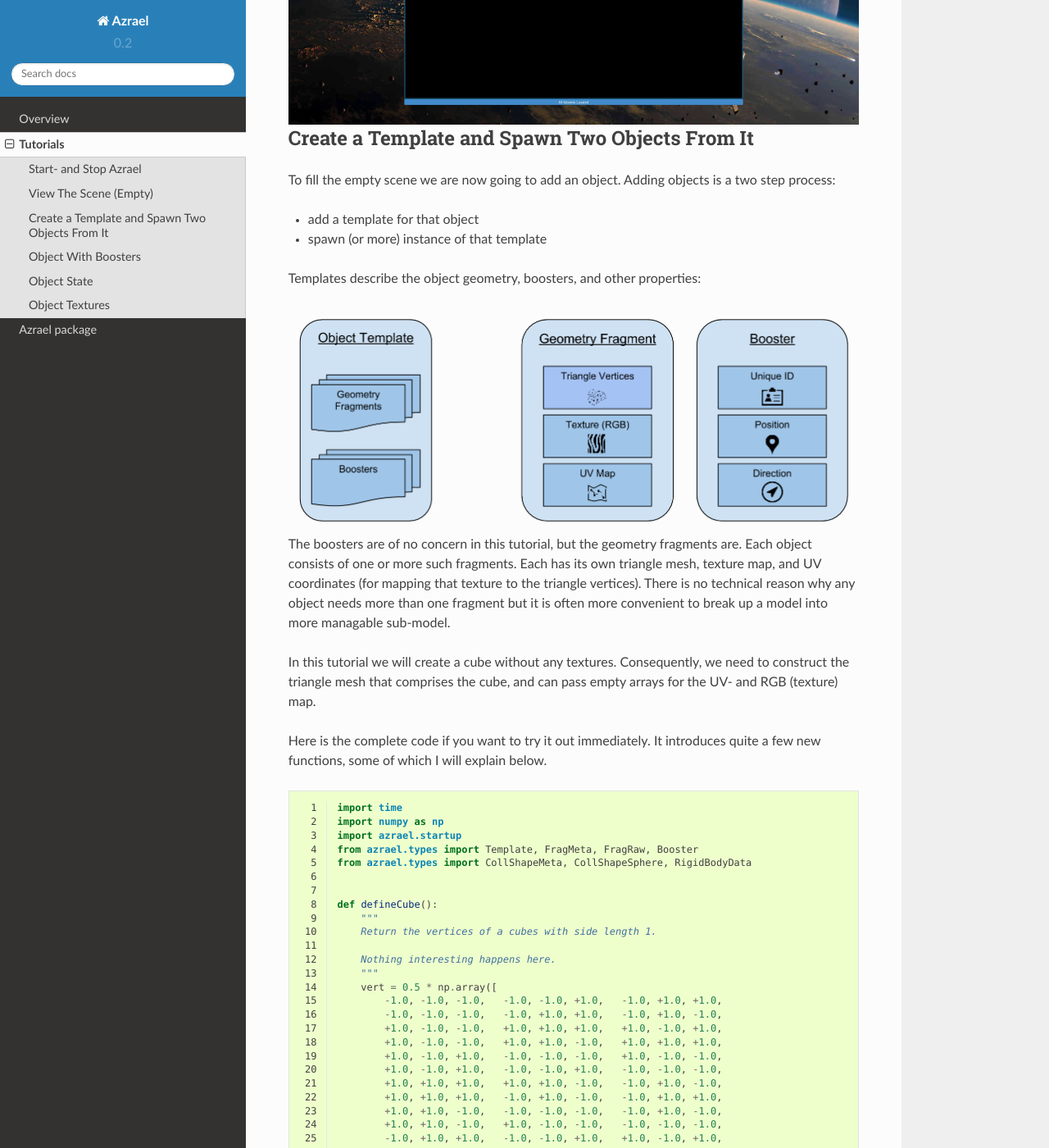
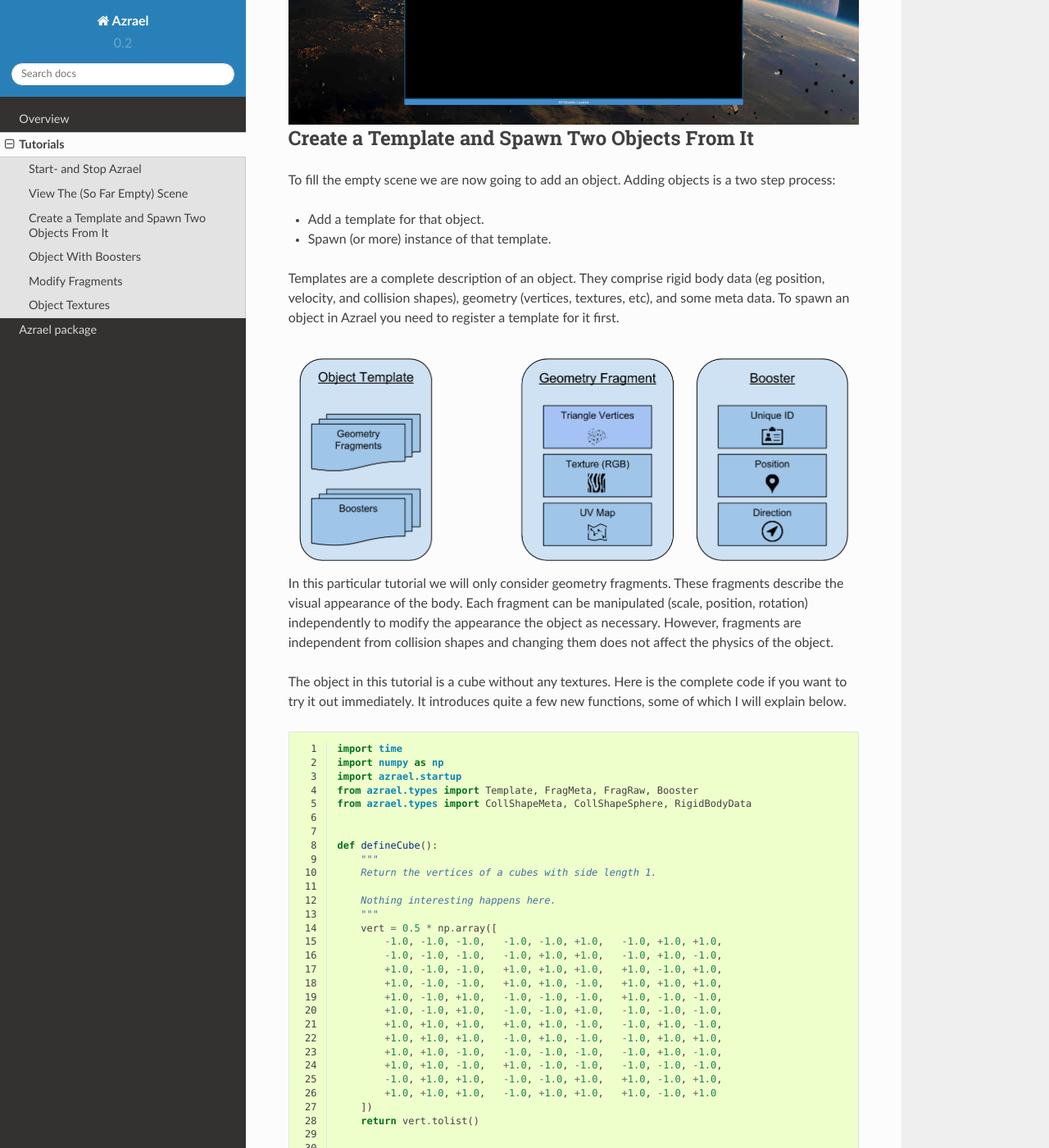
Before and after one commit to olitheolix/azrael, a Sphinx documentation site: the page built from doc/tutorials.rst, in a window 1280 px wide and 1400 px high, scrolled down 2326 px. Shown: the whole window at 82% size. Built offline with Sphinx 7.4.7 and the Read the Docs theme 2.0.0, drawn with Linux system fonts in a browser that asks for light colours; some of the changed text lies outside the part shown.

Commit message:
Updated tutorials section.

```diff
--- a/doc/tutorials.rst
+++ b/doc/tutorials.rst
@@ -58,8 +58,8 @@ Admittedly, this demo is not very exciting in itself but a good sanity test
 that everything works.
 
 
-View The Scene (Empty)
-======================
+View The (So Far Empty) Scene
+=============================
 
 This tutorial slightly extends the previous so that we can view the scene. The
 code itself is almost identical, except that it does not stop Azrael until we
@@ -86,33 +86,30 @@ Create a Template and Spawn Two Objects From It
 To fill the empty scene we are now going to add an object. Adding objects is a
 two step process:
 
-* add a template for that object
-* spawn (or more) instance of that template
+* Add a template for that object.
+* Spawn (or more) instance of that template.
 
-Templates describe the object geometry, boosters, and other
-properties:
+Templates are a complete description of an object. They comprise rigid body
+data (eg position, velocity, and collision shapes), geometry (vertices,
+textures, etc), and some meta data. To spawn an object in Azrael
+you need to register a template for it first.
 
 .. figure::  images/Template.png
    :width: 50em
    :align: center
 
-The boosters are of no concern in this tutorial, but the geometry fragments
-are. Each object consists of one or more such fragments. Each has its own
-triangle mesh, texture map, and UV coordinates (for mapping that texture to the
-triangle vertices). There is no technical reason why any object needs more than
-one fragment but it is often more convenient to break up a model into more
-managable sub-model.
+In this particular tutorial we will only consider geometry fragments. These
+fragments describe the visual appearance of the body. Each fragment can be
+manipulated (scale, position, rotation) independently to modify the appearance
+the object as necessary. However, fragments are independent from collision
+shapes and changing them does not affect the physics of the object.
 
-In this tutorial we will create a cube without any textures. Consequently, we
-need to construct the triangle mesh that comprises the cube, and can pass empty
-arrays for the UV- and RGB (texture) map.
-
-Here is the complete code if you want to try it out immediately. It introduces
-quite a few new functions, some of which I will explain below.
+The object in this tutorial is a cube without any textures. Here is the
+complete code if you want to try it out immediately. It introduces quite a few
+new functions, some of which I will explain below.
 
 .. literalinclude:: tutorials/tut_3_1.py
    :language: python
-   :emphasize-lines: 28, 33
    :linenos:
 
 This time if you browse to http://localhost:8080 you will see two cubes
@@ -123,41 +120,46 @@ floating in space.
    :align: center
 
 By the way, you can also fly through the scene with your mouse. Use the left
-mouse button to navigate, and the other two to move forwards and backwards.
+mouse button to navigate and the other two to move forwards and backwards.
 
 
 Object With Boosters
 ====================
 
-This is similar to the previous example except that we will no add a
-booster. The sole purpose of having a booster is to exert force onto the object
-which, in turn, allows us to control that object.
+This is similar to the previous example except that the object will now have
+boosters. Boosters exert a force onto the object at a pre-defined position.
 
-A booster in Azrael is an abstract concept. It does not have any geometry
-attached to it but specifies the position on (or in) the object at which you
-want to apply a force during the scene. Furthermore, it has a direction that
-specifies the force direction.
+Boosters are specified in the template, most notably their position and
+orientation relative to the object. Once the template was spawned you can alter
+the force of these boosters to accelerate the object (Azrael takes the object's
+position and orientation into account before it applies the force).
 
-In the next example we add one bootster to the template, spawn one object, and
-apply a random force value every second. The net effect is a somewhat
-erratically moving cube. Note that it will only move along the *x*-axis since
-this is the booster direction.
+.. note:: A booster in Azrael is an abstract concept only; they do not have any
+          geometry or rigid body information.
+
+In the next example we create an object with one booster. Once spawned, we
+will apply random forces every second. The net effect is a somewhat
+erratically accelerating cube.
 
 .. literalinclude:: tutorials/tut_4_2.py
    :language: python
-   :emphasize-lines: 28, 33
    :linenos:
 
 
-Object State
-============
+Modify Fragments
+================
 
-TBA
+Geometry fragments can be updated at runtime. As a simple example we will
+re-use the previous demo but add a second fragment called *satellite* to the
+object. Then, in the main loop, we will call the ``setFragments`` function to
+modify the fragment state::
 
-* Spawn multiple objects with different masses
-* Set them on a collision path
-* Query their State Variables
-* Modify their State Variables
+    # Send the new values to Azrael.
+    satellite_state = {id_1: {
+        'satellite': {'scale': 2.5, 'position': (1, 2, -3.5)},
+    }}
+    assert client.setFragments(satellite_state).ok
+
 
 
 Object Textures
```
